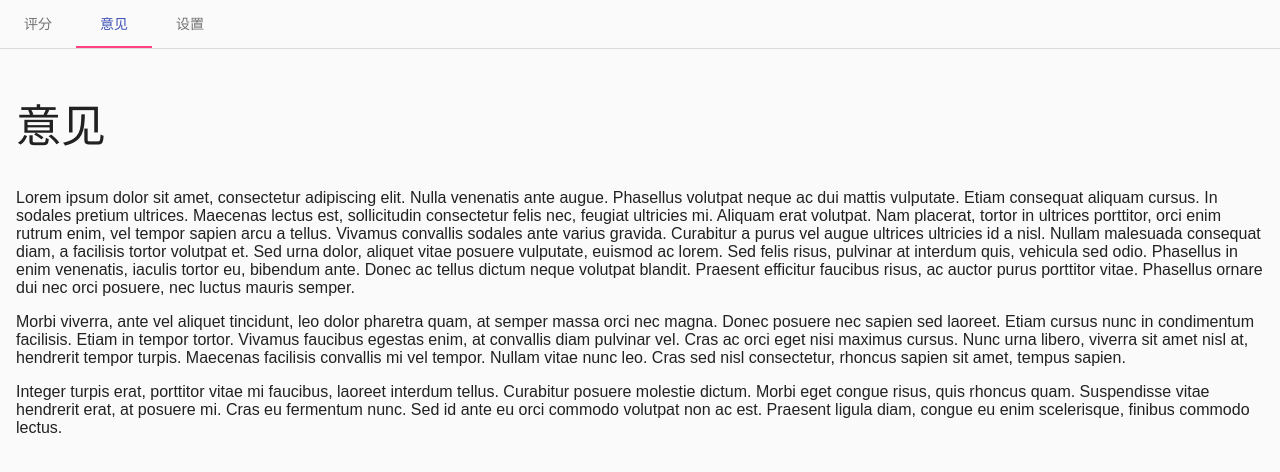
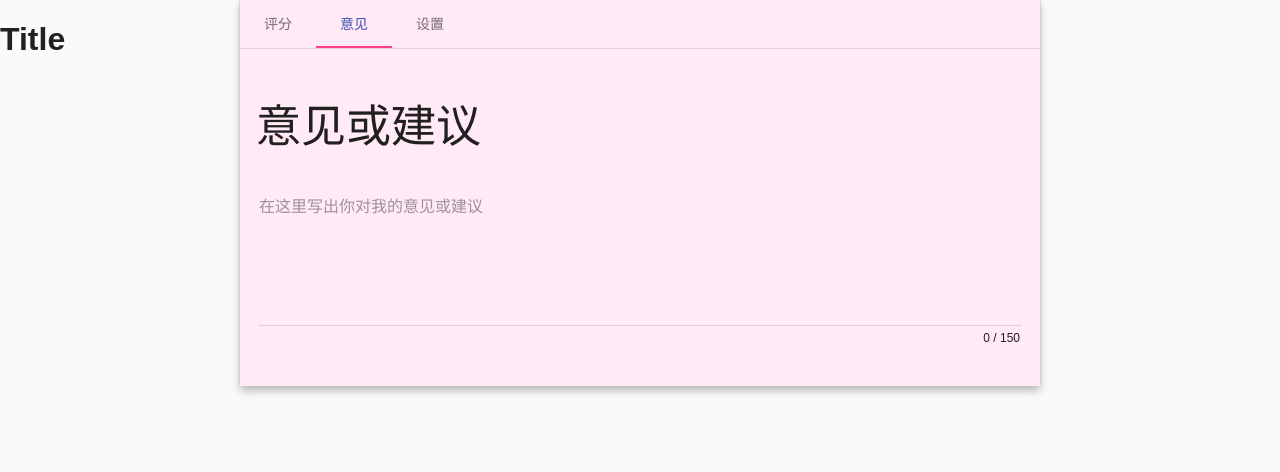
Before and after one commit to Voyager2718/Songlinxi, a plain HTML site: page index.html in a window 1280 px wide. Both pictures are taken after a click on the tab "意见". Drawn offline with Linux system fonts and the light colour scheme.

Commit message:
Added container box and blur

```diff
--- a/index.css
+++ b/index.css
@@ -1,3 +1,24 @@
 body {
     font-family: Arial, Helvetica, sans-serif, 'Microsoft YaHei', SimHei;
+    display: block;
+    height: 700px;
 }
+
+#front{
+    position: absolute;
+    height: 100%;
+    width: 100%;
+    left: 0;
+    top: 0;
+}
+
+#showcard{
+    max-width: 800px;
+    display: block;
+    margin: auto;
+    box-shadow: 0 5px 8px rgba(128, 128, 128, 0.5), 0 -1px 2px rgba(128, 128, 128, 0.5);
+}
+
+md-content{
+    background-color: #FFEAF6;
+}
--- a/index.html
+++ b/index.html
@@ -6,8 +6,8 @@
     <meta charset="utf-8" />
     <meta name="viewport" content="width=device-width, initial-scale=1">
 
-    <meta name="theme-color" content="#FFB6C1 ">
-    <meta name="msapplication-navbutton-color" content="#FFB6C1 ">
+    <meta name="theme-color" content="#FFB6C1">
+    <meta name="msapplication-navbutton-color" content="#FFB6C1">
     <meta name="apple-mobile-web-app-capable" content="yes">
     <meta name="apple-mobile-web-app-status-bar-style" content="black-translucent">
 
@@ -19,6 +19,11 @@
 </head>
 
 <body ng-app="index" ng-controller="AppCtrl">
+    <div id="front" ng-style="{'filter': blur, '-moz-filter': blur, '-webkit-filter': blur}">
+        <h1>Title</h1>
+    </div>
+
+    <div id="showcard" ng-hide="!showcard">
         <div ng-cloak>
             <md-content>
                 <md-tabs md-dynamic-height md-border-bottom>
@@ -57,6 +62,7 @@
                                 </md-switch>
                             </div>
                             <section layout="row" layout-sm="column" layout-align="center center" layout-wrap>
+                                <md-button class="md-raised" ng-click="cancel()">取消</md-button>
                                 <md-button class="md-raised" ng-click="reset()">重置</md-button>
                                 <md-button class="md-raised md-primary">确认</md-button>
                             </section>
@@ -64,27 +70,12 @@
                     </md-tab>
                     <md-tab label="意见">
                         <md-content class="md-padding">
-                        <h1 class="md-display-2">意见</h1>
-                        <p>Lorem ipsum dolor sit amet, consectetur adipiscing elit. Nulla venenatis ante augue. Phasellus volutpat
-                            neque ac dui mattis vulputate. Etiam consequat aliquam cursus. In sodales pretium ultrices. Maecenas
-                            lectus est, sollicitudin consectetur felis nec, feugiat ultricies mi. Aliquam erat volutpat.
-                            Nam placerat, tortor in ultrices porttitor, orci enim rutrum enim, vel tempor sapien arcu a tellus.
-                            Vivamus convallis sodales ante varius gravida. Curabitur a purus vel augue ultrices ultricies
-                            id a nisl. Nullam malesuada consequat diam, a facilisis tortor volutpat et. Sed urna dolor, aliquet
-                            vitae posuere vulputate, euismod ac lorem. Sed felis risus, pulvinar at interdum quis, vehicula
-                            sed odio. Phasellus in enim venenatis, iaculis tortor eu, bibendum ante. Donec ac tellus dictum
-                            neque volutpat blandit. Praesent efficitur faucibus risus, ac auctor purus porttitor vitae. Phasellus
-                            ornare dui nec orci posuere, nec luctus mauris semper.</p>
-                        <p>Morbi viverra, ante vel aliquet tincidunt, leo dolor pharetra quam, at semper massa orci nec magna.
-                            Donec posuere nec sapien sed laoreet. Etiam cursus nunc in condimentum facilisis. Etiam in tempor
-                            tortor. Vivamus faucibus egestas enim, at convallis diam pulvinar vel. Cras ac orci eget nisi
-                            maximus cursus. Nunc urna libero, viverra sit amet nisl at, hendrerit tempor turpis. Maecenas
-                            facilisis convallis mi vel tempor. Nullam vitae nunc leo. Cras sed nisl consectetur, rhoncus
-                            sapien sit amet, tempus sapien.</p>
-                        <p>Integer turpis erat, porttitor vitae mi faucibus, laoreet interdum tellus. Curabitur posuere molestie
-                            dictum. Morbi eget congue risus, quis rhoncus quam. Suspendisse vitae hendrerit erat, at posuere
-                            mi. Cras eu fermentum nunc. Sed id ante eu orci commodo volutpat non ac est. Praesent ligula
-                            diam, congue eu enim scelerisque, finibus commodo lectus.</p>
+                            <h1 class="md-display-2">意见或建议</h1>
+                            <md-input-container class="md-block">
+                                <label>在这里写出你对我的意见或建议</label>
+                                <textarea ng-model="user.suggestions" md-maxlength="150" rows="5" md-select-on-focus></textarea>
+                            </md-input-container>
+
                         </md-content>
                     </md-tab>
                     <md-tab label="设置">
@@ -95,12 +86,12 @@
                                     <h3>密码</h3>
                                     <md-input-container>
                                         <label>密码</label>
-                                    <input ng-model="user.title">
+                                        <input type="password" ng-model="user.title">
                                     </md-input-container>
 
                                     <md-input-container>
                                         <label>再次输入</label>
-                                    <input ng-model="user.email" type="email">
+                                        <input type="password" ng-model="user.email" type="email">
                                     </md-input-container>
                                 </div>
                             </md-content>
@@ -112,7 +103,7 @@
                 </md-tabs>
             </md-content>
         </div>
-
+    </div>
 
     <!-- Angular Material requires Angular.js Libraries -->
     <script src="./library/angular/angular.min.js"></script>
--- a/index.js
+++ b/index.js
@@ -1,5 +1,8 @@
 angular.module('index', ['ngMaterial'])
     .controller('AppCtrl', function ($scope) {
+        $scope.showcard = true; // Fixme: Only For Test
+        $scope.blur = 'none';
+
         $scope.rating = {
             love: 50,
             life: 50,
@@ -13,4 +16,14 @@ angular.module('index', ['ngMaterial'])
                 safety: 50,
             };
         }
+
+        $scope.show = function () {
+            $scope.showcard = true;
+            $scope.blur = 'blur(5px)';
+        }
+
+        $scope.cancel = function () {
+            $scope.showcard = false;
+            $scope.blur = 'none';
+        }
     });
```
Lines whose indentation alone changed are shown as unchanged.
